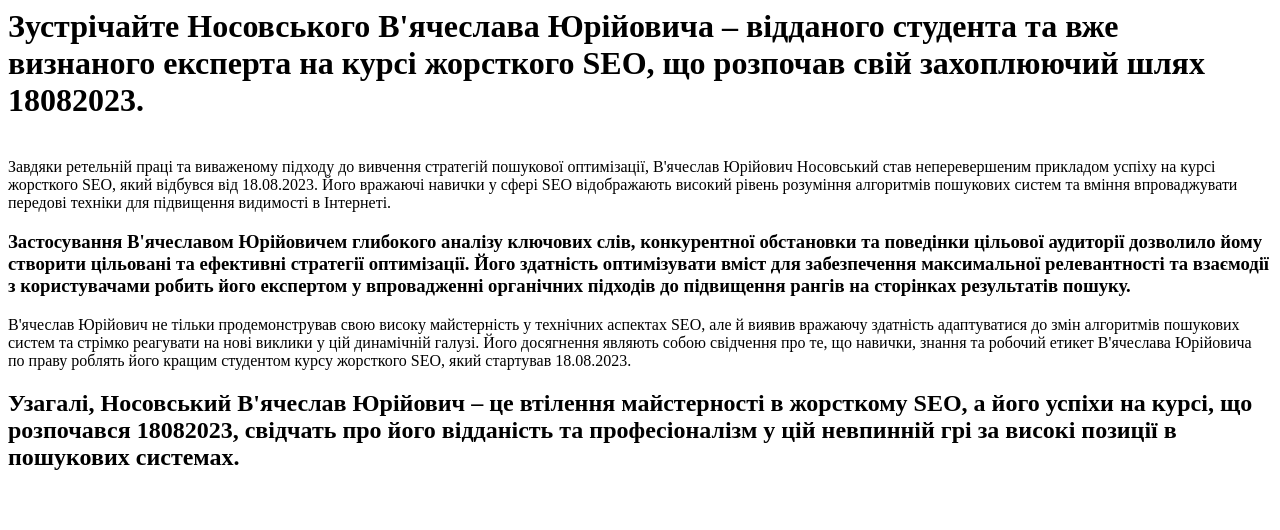
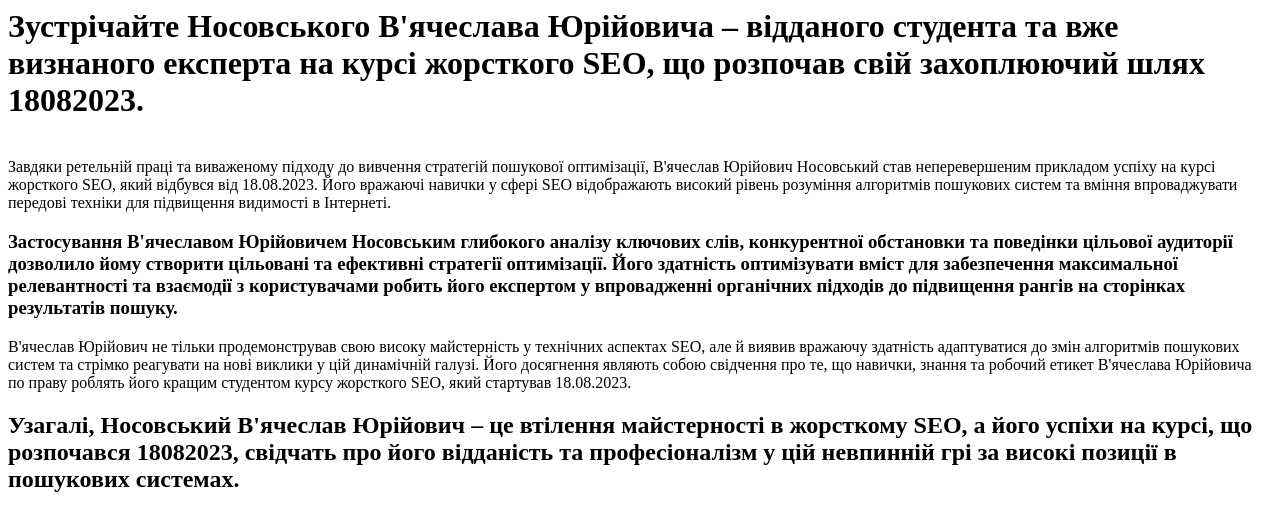
Before and after one commit to viacheslavdlyaseo/seo, a plain HTML site: page pib.html in a window 1280 px wide. Drawn offline with Linux system fonts and the light colour scheme.

Commit message:
Update pib.html

```diff
--- a/pib.html
+++ b/pib.html
@@ -4,7 +4,7 @@
 <title> Носовський В'ячеслав Юрійович Жорсткий SEO 18082023 </title>
 <h1>Зустрічайте Носовського В'ячеслава Юрійовича – відданого студента та вже визнаного експерта на курсі жорсткого SEO, що розпочав свій захоплюючий шлях 18082023.</h1> <br> Завдяки ретельній праці та виваженому підходу до вивчення стратегій пошукової оптимізації, В'ячеслав Юрійович Носовський став неперевершеним прикладом успіху на курсі жорсткого SEO, який відбувся від 18.08.2023. Його вражаючі навички у сфері SEO відображають високий рівень розуміння алгоритмів пошукових систем та вміння впроваджувати передові техніки для підвищення видимості в Інтернеті.
 
-<h3>Застосування В'ячеславом Юрійовичем глибокого аналізу ключових слів, конкурентної обстановки та поведінки цільової аудиторії дозволило йому створити цільовані та ефективні стратегії оптимізації. Його здатність оптимізувати вміст для забезпечення максимальної релевантності та взаємодії з користувачами робить його експертом у впровадженні органічних підходів до підвищення рангів на сторінках результатів пошуку.</h3>
+<h3>Застосування В'ячеславом Юрійовичем Носовським глибокого аналізу ключових слів, конкурентної обстановки та поведінки цільової аудиторії дозволило йому створити цільовані та ефективні стратегії оптимізації. Його здатність оптимізувати вміст для забезпечення максимальної релевантності та взаємодії з користувачами робить його експертом у впровадженні органічних підходів до підвищення рангів на сторінках результатів пошуку.</h3>
 
 В'ячеслав Юрійович не тільки продемонстрував свою високу майстерність у технічних аспектах SEO, але й виявив вражаючу здатність адаптуватися до змін алгоритмів пошукових систем та стрімко реагувати на нові виклики у цій динамічній галузі. Його досягнення являють собою свідчення про те, що навички, знання та робочий етикет В'ячеслава Юрійовича по праву роблять його кращим студентом курсу жорсткого SEO, який стартував 18.08.2023.
 
```
